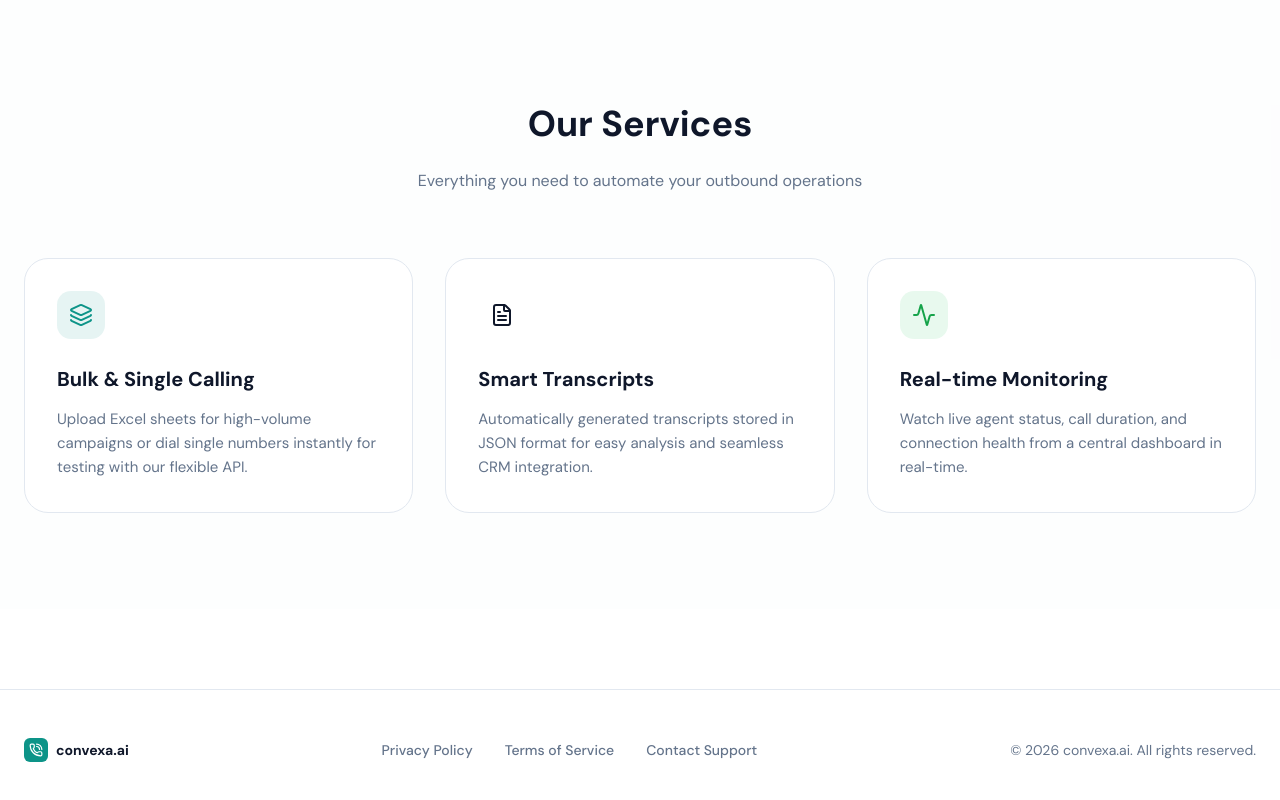
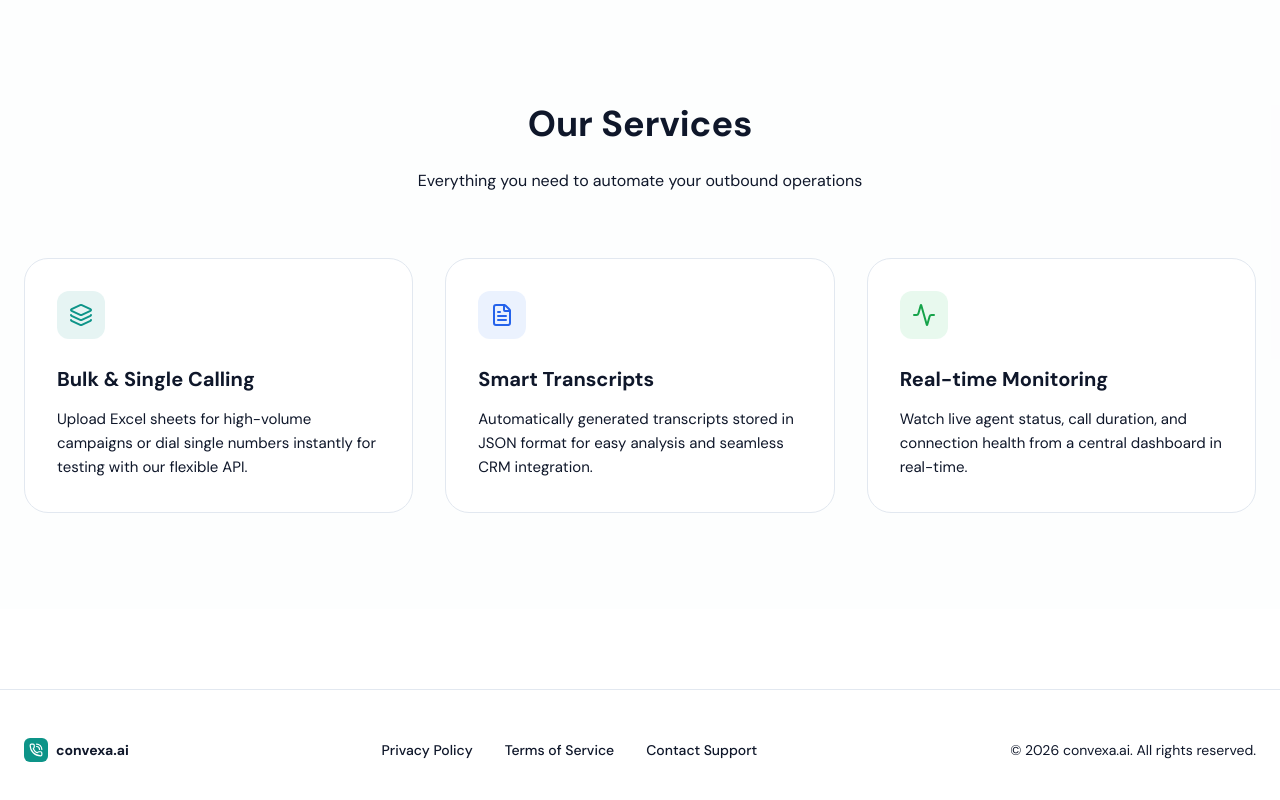
Before and after one commit to MausamRakse/Mansa_infotech_final, a React (Vite) app in the folder frontend/: page / in a window 1280 px wide. Shown: the part 658-1458 px from the top of the page. Built offline with nearby package versions, Linux system fonts and the light colour scheme; no server answers; a web font is replaced by a local one.

Commit message:
Finalizing Convexa branding and tea theme consistency

```diff
--- a/frontend/src/pages/Landing.tsx
+++ b/frontend/src/pages/Landing.tsx
@@ -11,23 +11,23 @@ import {
 
 const Landing = () => {
   return (
-    <div className="min-h-screen bg-white text-textPrimary selection:bg-primary/20">
+    <div className="min-h-screen bg-white text-text-primary selection:bg-[#0d9488]/20">
       {/* Navigation */}
       <nav className="fixed top-0 left-0 right-0 z-50 bg-white/80 backdrop-blur-md border-b border-border">
         <div className="max-w-7xl mx-auto px-6 h-16 flex items-center justify-between">
           <div className="flex items-center gap-2">
-            <div className="w-8 h-8 rounded-[8px] bg-primary flex items-center justify-center">
+            <div className="w-8 h-8 rounded-lg bg-[#0d9488] flex items-center justify-center">
               <PhoneCall className="w-5 h-5 text-white" />
             </div>
-            <span className="text-[20px] font-bold tracking-tight">convexa.ai</span>
+            <span className="text-[20px] font-bold tracking-tight text-text-primary">convexa.ai</span>
           </div>
           <div className="flex items-center gap-6">
-            <Link to="/login" className="text-[14px] font-medium text-textMuted hover:text-textPrimary transition-colors">
+            <Link to="/login" className="text-[14px] font-medium text-text-muted hover:text-text-primary transition-colors">
               Sign In
             </Link>
             <Link
               to="/login"
-              className="bg-primary text-white px-5 py-2 rounded-[8px] text-[14px] font-semibold hover:bg-primary/95 transition-all shadow-lg shadow-primary/25"
+              className="bg-[#0d9488] text-white px-5 py-2 rounded-lg text-[14px] font-semibold hover:bg-[#0f766e] transition-all shadow-lg shadow-[#0d9488]/20"
             >
               Open Console
             </Link>
@@ -38,26 +38,26 @@ const Landing = () => {
       {/* Hero Section */}
       <section className="pt-32 pb-20 px-6">
         <div className="max-w-7xl mx-auto flex flex-col items-center text-center">
-          <div className="inline-flex items-center gap-2 bg-primary/10 text-primary px-3 py-1 rounded-full text-[13px] font-bold mb-8 animate-in fade-in slide-in-from-bottom-3 duration-700">
+          <div className="inline-flex items-center gap-2 bg-[#0d9488]/10 text-[#0d9488] px-3 py-1 rounded-full text-[13px] font-bold mb-8">
             <Zap className="w-4 h-4 fill-current" />
             <span>Now Live: Outbound Agent V1</span>
           </div>
-          <h1 className="text-[64px] md:text-[84px] font-black tracking-tight leading-[1.05] mb-6 animate-in fade-in slide-in-from-bottom-4 duration-700 delay-100">
+          <h1 className="text-[64px] md:text-[84px] font-black tracking-tight leading-[1.05] mb-6">
             Intelligent Outbound<br/>
-            <span className="text-primary italic">AI Calling Agent.</span>
+            <span className="text-[#0d9488] italic">AI Calling Agent.</span>
           </h1>
-          <p className="max-w-[700px] text-[18px] text-textMuted leading-relaxed mb-10 animate-in fade-in slide-in-from-bottom-5 duration-700 delay-200">
+          <p className="max-w-[700px] text-[18px] text-text-muted leading-relaxed mb-10">
             Deploy autonomous voice agents that can handle lead qualification, appointment booking, and customer support with human-like fluency. Complete dashboard for scale.
           </p>
-          <div className="flex flex-col sm:flex-row items-center gap-4 animate-in fade-in slide-in-from-bottom-6 duration-700 delay-300">
+          <div className="flex flex-col sm:flex-row items-center gap-4">
             <Link
               to="/login"
-              className="bg-primary text-white px-8 py-4 rounded-[12px] text-[16px] font-bold hover:bg-primary/95 transition-all shadow-xl shadow-primary/30 flex items-center gap-2 group"
+              className="bg-[#0d9488] text-white px-8 py-4 rounded-xl text-[16px] font-bold hover:bg-[#0f766e] transition-all shadow-xl shadow-[#0d9488]/30 flex items-center gap-2 group"
             >
               Launch Console
               <ArrowRight className="w-5 h-5 group-hover:translate-x-1 transition-transform" />
             </Link>
-            <button className="bg-surface text-textPrimary border border-border px-8 py-4 rounded-[12px] text-[16px] font-bold hover:bg-border/30 transition-all flex items-center gap-2">
+            <button className="bg-slate-50 text-text-primary border border-border px-8 py-4 rounded-xl text-[16px] font-bold hover:bg-slate-100 transition-all flex items-center gap-2">
               <Terminal className="w-5 h-5" />
               View Documentation
             </button>
@@ -69,40 +69,40 @@ const Landing = () => {
       <section className="py-24 bg-surface/30">
         <div className="max-w-7xl mx-auto px-6">
           <div className="text-center mb-16">
-            <h2 className="text-[36px] font-bold mb-4">Our Services</h2>
-            <p className="text-textMuted text-[16px]">Everything you need to automate your outbound operations</p>
+            <h2 className="text-[36px] font-bold mb-4 text-text-primary">Our Services</h2>
+            <p className="text-text-muted text-[16px]">Everything you need to automate your outbound operations</p>
           </div>
 
           <div className="grid md:grid-cols-3 gap-8">
             {/* Feature 1 */}
-            <div className="bg-white p-8 rounded-[24px] border border-border hover:shadow-xl hover:translate-y-[-4px] transition-all duration-300">
-              <div className="w-12 h-12 rounded-[14px] bg-primary/10 flex items-center justify-center mb-6">
-                <Layers className="w-6 h-6 text-primary" />
+            <div className="bg-white p-8 rounded-3xl border border-border hover:shadow-xl hover:translate-y-[-4px] transition-all duration-300">
+              <div className="w-12 h-12 rounded-xl bg-[#0d9488]/10 flex items-center justify-center mb-6">
+                <Layers className="w-6 h-6 text-[#0d9488]" />
               </div>
-              <h3 className="text-[20px] font-bold mb-3">Bulk & Single Calling</h3>
-              <p className="text-textMuted text-[15px] leading-relaxed">
+              <h3 className="text-[20px] font-bold mb-3 text-text-primary">Bulk & Single Calling</h3>
+              <p className="text-text-muted text-[15px] leading-relaxed">
                 Upload Excel sheets for high-volume campaigns or dial single numbers instantly for testing with our flexible API.
               </p>
             </div>
 
             {/* Feature 2 */}
-            <div className="bg-white p-8 rounded-[24px] border border-border hover:shadow-xl hover:translate-y-[-4px] transition-all duration-300">
-              <div className="w-12 h-12 rounded-[14px] bg-secondary/10 flex items-center justify-center mb-6">
-                <FileText className="w-6 h-6 text-secondary" />
+            <div className="bg-white p-8 rounded-3xl border border-border hover:shadow-xl hover:translate-y-[-4px] transition-all duration-300">
+              <div className="w-12 h-12 rounded-xl bg-blue-500/10 flex items-center justify-center mb-6">
+                <FileText className="w-6 h-6 text-blue-600" />
               </div>
-              <h3 className="text-[20px] font-bold mb-3">Smart Transcripts</h3>
-              <p className="text-textMuted text-[15px] leading-relaxed">
+              <h3 className="text-[20px] font-bold mb-3 text-text-primary">Smart Transcripts</h3>
+              <p className="text-text-muted text-[15px] leading-relaxed">
                 Automatically generated transcripts stored in JSON format for easy analysis and seamless CRM integration.
               </p>
             </div>
 
             {/* Feature 3 */}
-            <div className="bg-white p-8 rounded-[24px] border border-border hover:shadow-xl hover:translate-y-[-4px] transition-all duration-300">
-              <div className="w-12 h-12 rounded-[14px] bg-green-500/10 flex items-center justify-center mb-6">
+            <div className="bg-white p-8 rounded-3xl border border-border hover:shadow-xl hover:translate-y-[-4px] transition-all duration-300">
+              <div className="w-12 h-12 rounded-xl bg-green-500/10 flex items-center justify-center mb-6">
                 <Activity className="w-6 h-6 text-green-600" />
               </div>
-              <h3 className="text-[20px] font-bold mb-3">Real-time Monitoring</h3>
-              <p className="text-textMuted text-[15px] leading-relaxed">
+              <h3 className="text-[20px] font-bold mb-3 text-text-primary">Real-time Monitoring</h3>
+              <p className="text-text-muted text-[15px] leading-relaxed">
                 Watch live agent status, call duration, and connection health from a central dashboard in real-time.
               </p>
             </div>
@@ -114,17 +114,17 @@ const Landing = () => {
       <footer className="py-12 border-t border-border mt-20">
         <div className="max-w-7xl mx-auto px-6 flex flex-col md:flex-row justify-between items-center gap-8">
           <div className="flex items-center gap-2">
-            <div className="w-6 h-6 rounded-[6px] bg-primary flex items-center justify-center">
+            <div className="w-6 h-6 rounded-md bg-[#0d9488] flex items-center justify-center">
               <PhoneCall className="w-3.5 h-3.5 text-white" />
             </div>
-            <span className="font-bold">convexa.ai</span>
+            <span className="font-bold text-text-primary">convexa.ai</span>
           </div>
-          <div className="flex gap-8 text-[14px] font-medium text-textMuted">
-            <a href="#" className="hover:text-textPrimary transition-colors">Privacy Policy</a>
-            <a href="#" className="hover:text-textPrimary transition-colors">Terms of Service</a>
-            <a href="#" className="hover:text-textPrimary transition-colors">Contact Support</a>
+          <div className="flex gap-8 text-[14px] font-medium text-text-muted">
+            <a href="#" className="hover:text-text-primary transition-colors">Privacy Policy</a>
+            <a href="#" className="hover:text-text-primary transition-colors">Terms of Service</a>
+            <a href="#" className="hover:text-text-primary transition-colors">Contact Support</a>
           </div>
-          <div className="text-textMuted text-[14px]">
+          <div className="text-text-muted text-[14px]">
             &copy; 2026 convexa.ai. All rights reserved.
           </div>
         </div>
```
Also changed, not shown: frontend/src/pages/Login.tsx (+16 -17 lines).
